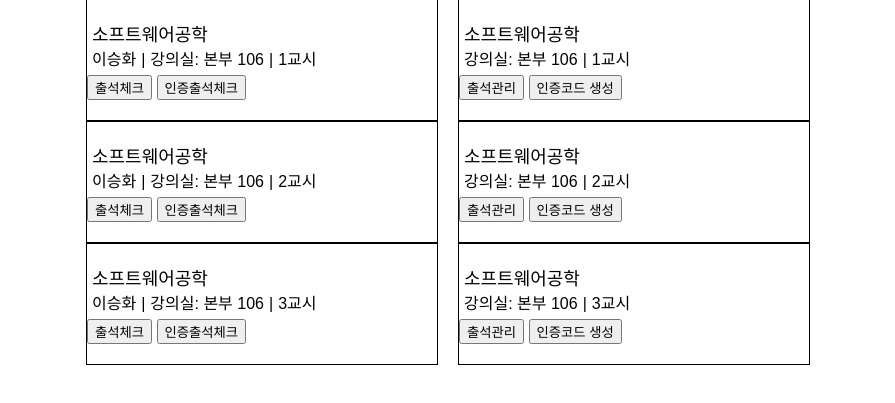
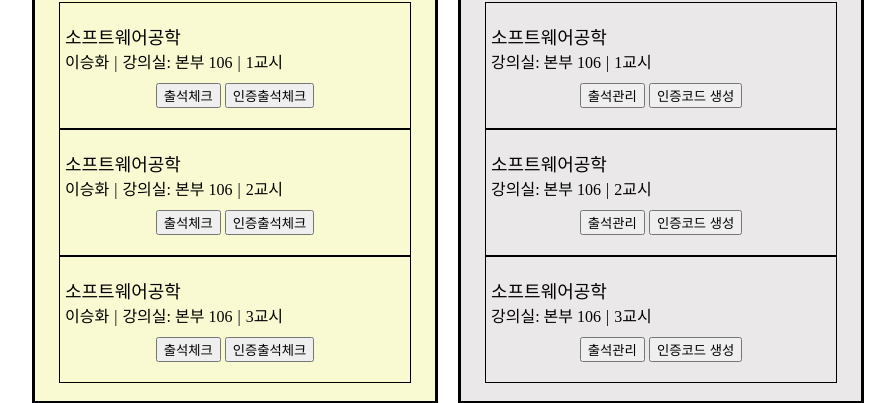
Before and after one commit to Seobyul/SoftwareEngineering, a plain HTML site: page index.html in a window 1280 px wide. Shown: the part 146-549 px from the top of the page, without its empty margins (192-1087 px from the left). Drawn offline with Linux system fonts and the light colour scheme.

Commit message:
Update timer.css

```diff
--- a/timer.css
+++ b/timer.css
@@ -5,11 +5,18 @@
     gap: 20px;
     margin: 0;
     padding: 20px;
-    font-family: Arial, sans-serif;
 }
 
-.chulseok {
+.chulseok_student {
     border: 3px solid #000;
+    background-color: lightgoldenrodyellow;
+    width: 400px;
+    margin: 0;
+    text-align: center;
+}
+.chulseok_teacher {
+    border: 3px solid #000;
+    background-color: rgb(234, 232, 232);
     width: 400px;
     margin: 0;
     text-align: center;
@@ -46,6 +53,7 @@
 .inform {
     text-align: left;
     padding: 0 0 5px 0;
+    margin: 0 0 5px 0;
 }
 
 span {
@@ -56,8 +64,3 @@ span {
     display: flex;
     justify-content: center;
 }
-
-.Bluetooth {
-    display: flex;
-    justify-content: center;
-}
```
